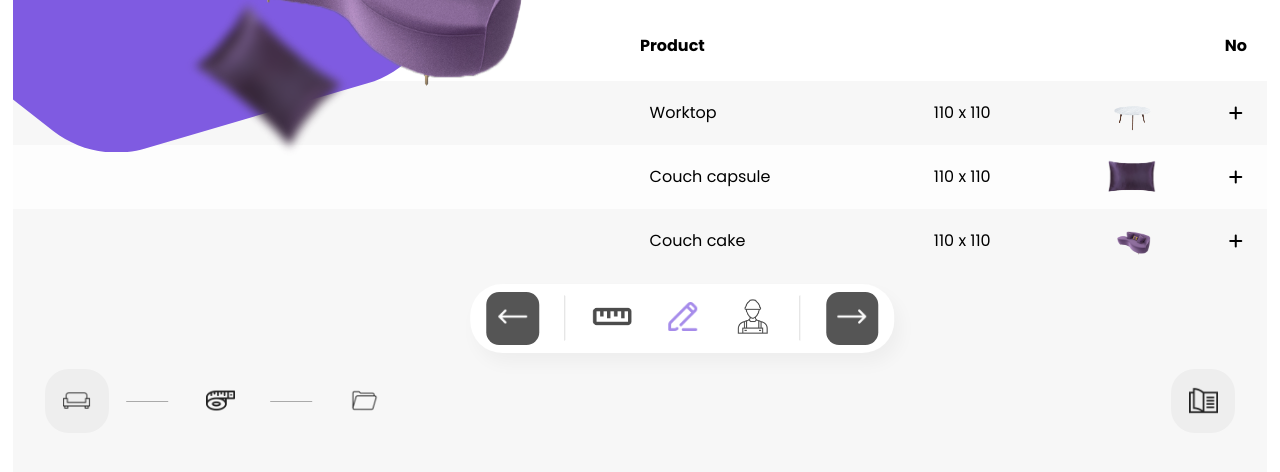
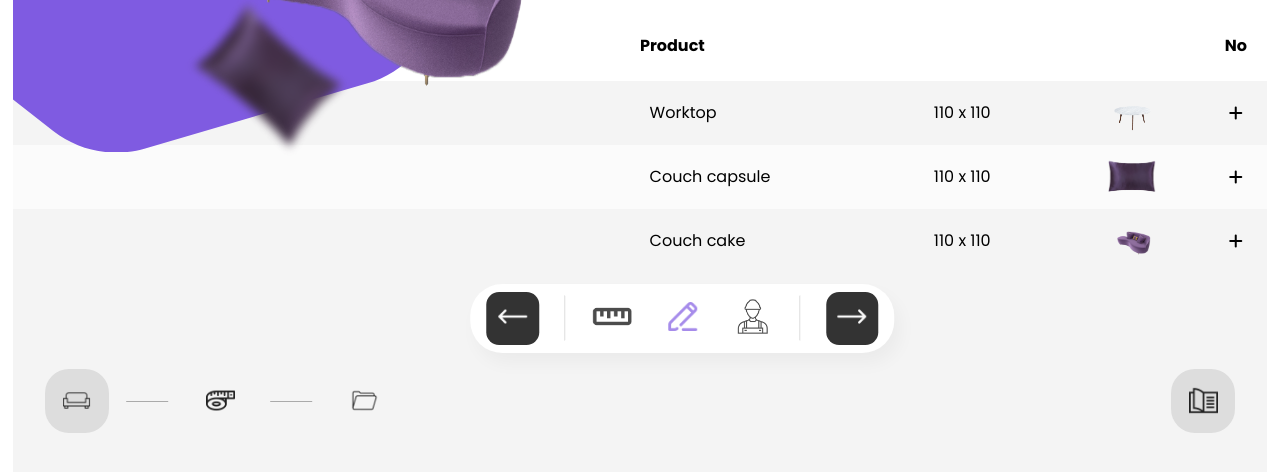
Before and after one commit to JhoellOpeyemi/twitter-design-1, a plain HTML site: page index.html in a window 1280 px wide. Shown: the part 328-800 px from the top of the page. Drawn offline with Linux system fonts and the light colour scheme.

Commit message:
changed some colors

```diff
--- a/scss/_variables.scss
+++ b/scss/_variables.scss
@@ -1,6 +1,7 @@
 $number-of-slides: 3;
-$dark-bg: #f7f7f7;
-$light-bg: #fdfdfd;
+$dark-bg: #f4f4f4;
+$light-bg: #fbfbfb;
 $white: #fff;
-$nav-btn-bg: #555;
+$nav-btn-bg: #333;
+$footer-btn-bg: #ddd;
 $transition-time: 0.5s;
--- a/scss/style.scss
+++ b/scss/style.scss
@@ -290,7 +290,7 @@
     border-radius: 1.5rem;
 
     &.current {
-      background-color: #eee;
+      background-color: $footer-btn-bg;
     }
 
     &:not(:last-child) {
@@ -662,7 +662,7 @@
       }
 
       img {
-        width: 2rem;
+        width: 1.6rem;
       }
     }
   }
```
Also changed, not shown: css/style.css.
